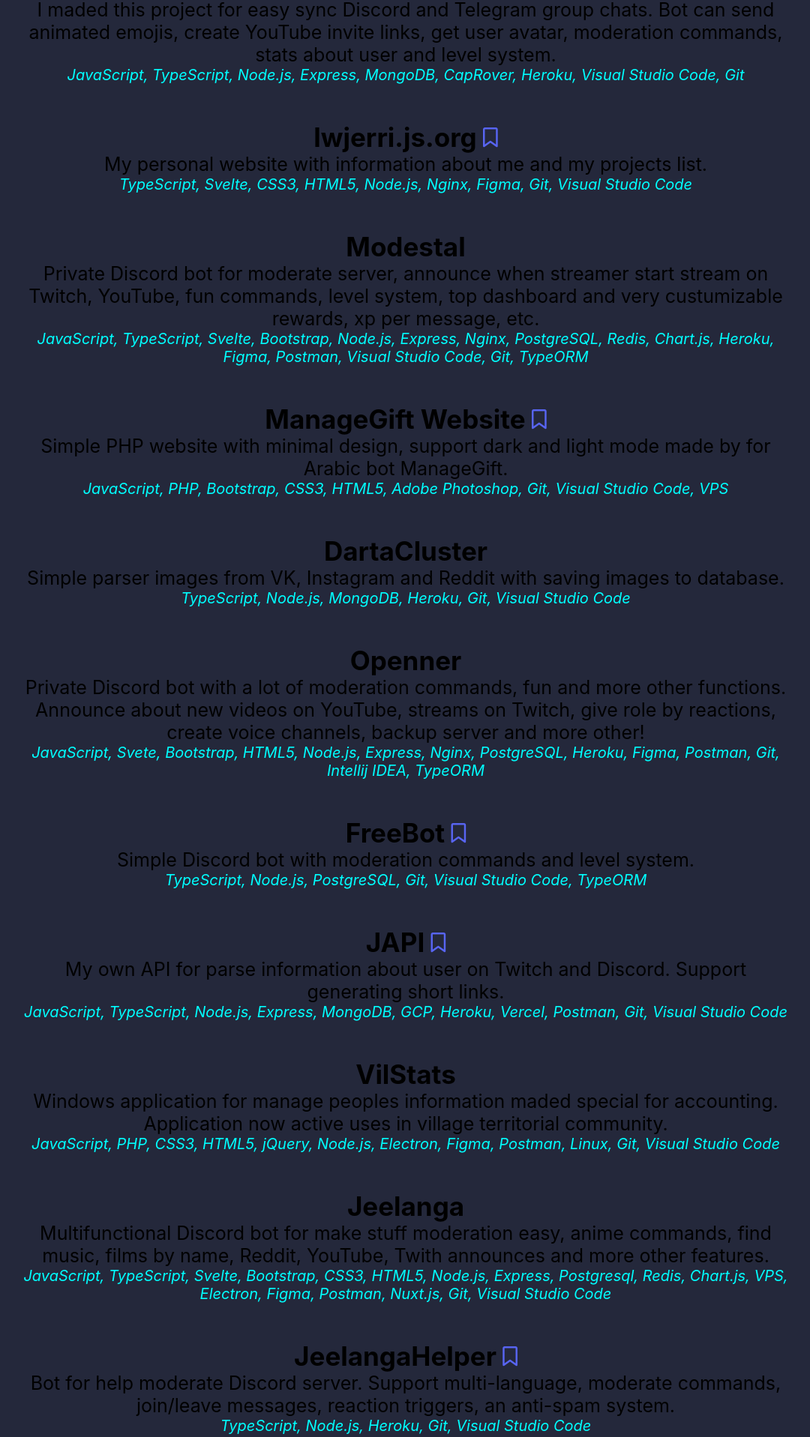
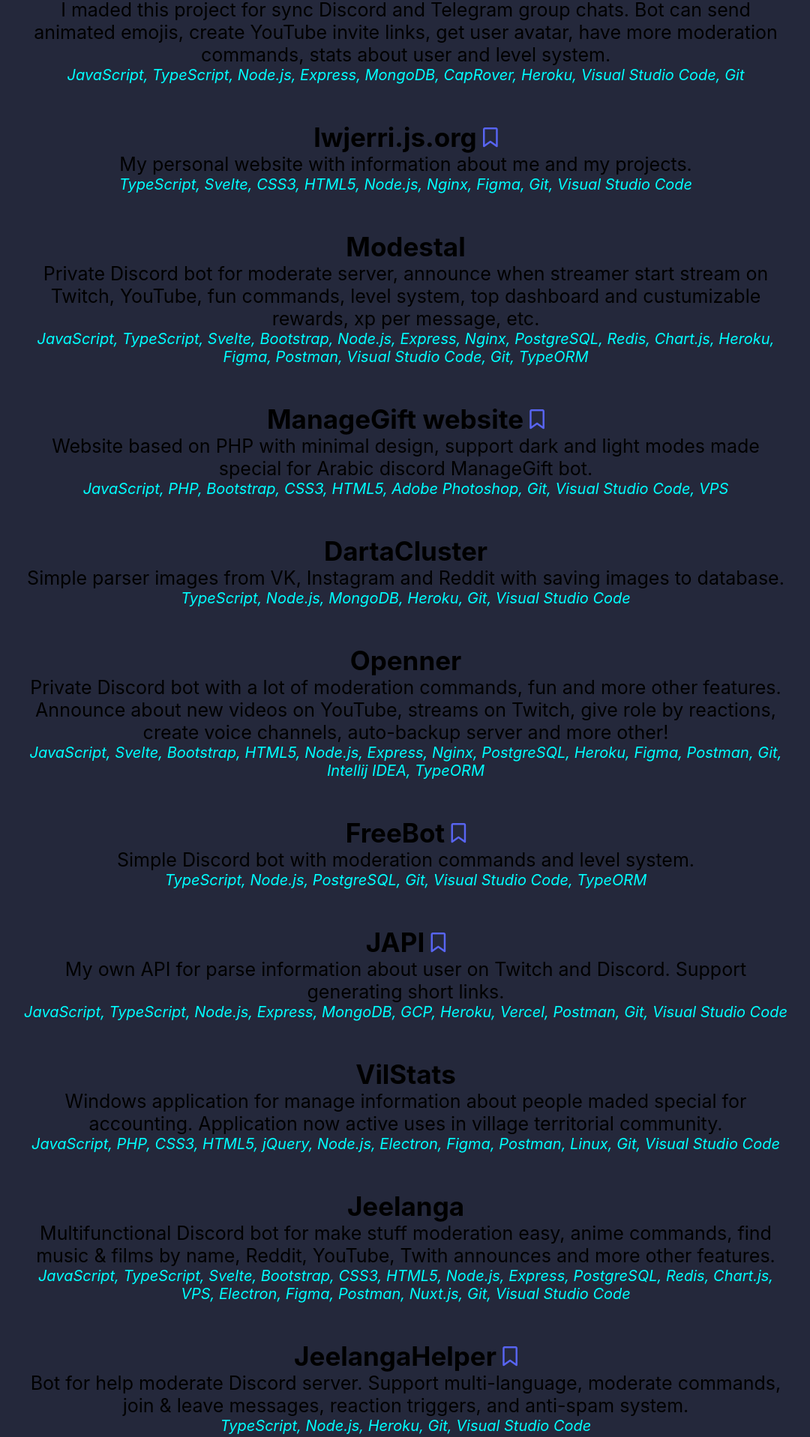
Before and after one commit to LWJerri/LWJerri.github.io, a Svelte app: page / in a window 1280 px wide. Shown: the part 880-2797 px from the top of the page at 75% size, without its empty margins (99-1179 px from the left). Built offline with nearby package versions, Linux system fonts and the light colour scheme.

Commit message:
Fixed errors in the text, etc.

```diff
--- a/package.json
+++ b/package.json
@@ -1,6 +1,6 @@
 {
   "name": "lwjerri.github.io",
-  "version": "2.0.4",
+  "version": "2.0.5",
   "scripts": {
     "dev": "vite",
     "prebuild": "rimraf docs",
--- a/src/assets/projects.json
+++ b/src/assets/projects.json
@@ -1,19 +1,19 @@
 [
   {
     "title": "Lequille",
-    "description": "I maded this project for easy sync Discord and Telegram group chats. Bot can send animated emojis, create YouTube invite links, get user avatar, moderation commands, stats about user and level system.",
+    "description": "I maded this project for sync Discord and Telegram group chats. Bot can send animated emojis, create YouTube invite links, get user avatar, have more moderation commands, stats about user and level system.",
     "uses": ["JavaScript", "TypeScript", "Node.js", "Express", "MongoDB", "CapRover", "Heroku", "Visual Studio Code", "Git"],
     "url": ""
   },
   {
     "title": "lwjerri.js.org",
-    "description": "My personal website with information about me and my projects list.",
+    "description": "My personal website with information about me and my projects.",
     "uses": ["TypeScript", "Svelte", "CSS3", "HTML5", "Node.js", "Nginx", "Figma", "Git", "Visual Studio Code"],
     "url": "https://lwjerri.js.org"
   },
   {
     "title": "Modestal",
-    "description": "Private Discord bot for moderate server, announce when streamer start stream on Twitch, YouTube, fun commands, level system, top dashboard and very custumizable rewards, xp per message, etc.",
+    "description": "Private Discord bot for moderate server, announce when streamer start stream on Twitch, YouTube, fun commands, level system, top dashboard and custumizable rewards, xp per message, etc.",
     "uses": [
       "JavaScript",
       "TypeScript",
@@ -35,8 +35,8 @@
     "url": ""
   },
   {
-    "title": "ManageGift Website",
-    "description": "Simple PHP website with minimal design, support dark and light mode made by for Arabic bot ManageGift.",
+    "title": "ManageGift website",
+    "description": "Website based on PHP with minimal design, support dark and light modes made special for Arabic discord ManageGift bot.",
     "uses": ["JavaScript", "PHP", "Bootstrap", "CSS3", "HTML5", "Adobe Photoshop", "Git", "Visual Studio Code", "VPS"],
     "url": "https://managegift.ga"
   },
@@ -48,10 +48,10 @@
   },
   {
     "title": "Openner",
-    "description": "Private Discord bot with a lot of moderation commands, fun and more other functions. Announce about new videos on YouTube, streams on Twitch, give role by reactions, create voice channels, backup server and more other!",
+    "description": "Private Discord bot with a lot of moderation commands, fun and more other features. Announce about new videos on YouTube, streams on Twitch, give role by reactions, create voice channels, auto-backup server and more other!",
     "uses": [
       "JavaScript",
-      "Svete",
+      "Svelte",
       "Bootstrap",
       "HTML5",
       "Node.js",
@@ -93,7 +93,7 @@
   },
   {
     "title": "VilStats",
-    "description": "Windows application for manage peoples information maded special for accounting. Application now active uses in village territorial community.",
+    "description": "Windows application for manage information about people maded special for accounting. Application now active uses in village territorial community.",
     "uses": [
       "JavaScript",
       "PHP",
@@ -112,7 +112,7 @@
   },
   {
     "title": "Jeelanga",
-    "description": "Multifunctional Discord bot for make stuff moderation easy, anime commands, find music, films by name, Reddit, YouTube, Twith announces and more other features.",
+    "description": "Multifunctional Discord bot for make stuff moderation easy, anime commands, find music & films by name, Reddit, YouTube, Twith announces and more other features.",
     "uses": [
       "JavaScript",
       "TypeScript",
@@ -122,7 +122,7 @@
       "HTML5",
       "Node.js",
       "Express",
-      "Postgresql",
+      "PostgreSQL",
       "Redis",
       "Chart.js",
       "VPS",
@@ -137,19 +137,19 @@
   },
   {
     "title": "JeelangaHelper",
-    "description": "Bot for help moderate Discord server. Support multi-language, moderate commands, join/leave messages, reaction triggers, an anti-spam system.",
+    "description": "Bot for help moderate Discord server. Support multi-language, moderate commands, join & leave messages, reaction triggers, and anti-spam system.",
     "uses": ["TypeScript", "Node.js", "Heroku", "Git", "Visual Studio Code"],
     "url": "https://github.com/Jeelanga/JeelangaHelper"
   },
   {
     "title": "JeelangaMusic",
-    "description": "Discord music bot with many features. Support YouTube, YouTube Music, Spotify, VK music, Deezer and radio stations. Play your favourite playlists and more other.",
+    "description": "Discord music bot with many features. Support YouTube, YouTube Music, Spotify, VK Music, Deezer and radio stations. Play your favourite playlists and more other.",
     "uses": ["JavaScript", "Node.js", "Heroku", "Git", "Visual Studio Code"],
     "url": "https://github.com/Jeelanga/JeelangaMusic"
   },
   {
     "title": "Riddea",
-    "description": "Massive project for view anime SFW/NSFW images in Telegram bot with features upload favorite user images to bot databse, set collection and view on website, desktop or mobile app. Very big thanks Satont for helps me open new borders in programming!",
+    "description": "Massive project for view anime SFW/NSFW images in Telegram bot with features upload favorite user images to bot databse, set collection and view on website, desktop or mobile app. Very big thanks to Satont for helps me open new borders in programming!",
     "uses": [
       "TypeScript",
       "Node.js",
@@ -167,7 +167,7 @@
     "url": "https://github.com/Riddea/Riddea"
   },
   {
-    "title": "Riddea Website",
+    "title": "Riddea website",
     "description": "Official Riddea project website. This website support Telegram authorization, view users public collections, images and more other!",
     "uses": [
       "TypeScript",
--- a/src/modules/links.svelte
+++ b/src/modules/links.svelte
@@ -1,9 +1,9 @@
 <div class="links">
   <h1>LINKS</h1>
-  <a href="https://vk.com/LWJerri"><i class="fab fa-vk fa-4x" /></a>
-  <a href="https://t.me/LWJerri"><i class="fab fa-telegram-plane fa-4x" /></a>
-  <a href="https://dsc.bio/432085389948485633"><i class="fab fa-discord fa-4x" /></a>
-  <a href="https://github.com/LWJerri"><i class="fab fa-github fa-4x" /></a>
+  <a href="https://vk.com/LWJerri" target="_blank"><i class="fab fa-vk fa-4x" /></a>
+  <a href="https://t.me/LWJerri" target="_blank"><i class="fab fa-telegram-plane fa-4x" /></a>
+  <a href="https://dsc.bio/432085389948485633" target="_blank"><i class="fab fa-discord fa-4x" /></a>
+  <a href="https://github.com/LWJerri" target="_blank"><i class="fab fa-github fa-4x" /></a>
 </div>
 
 <style>
```
Also changed, not shown: 3 other files (tests, documents, lock files or other folders).
